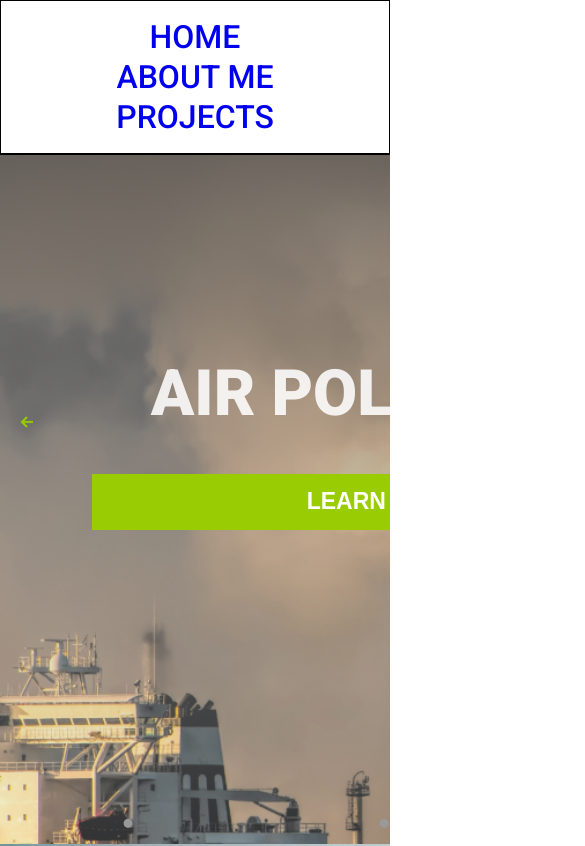
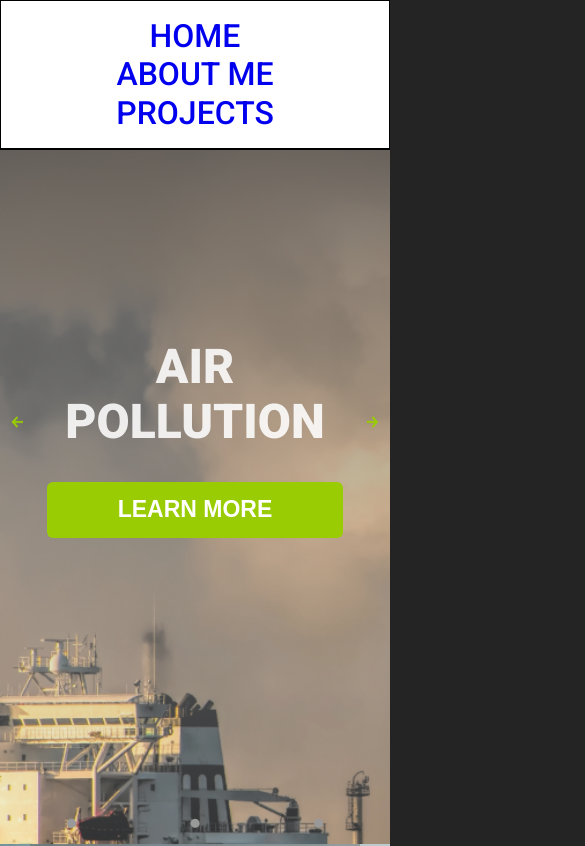
Before and after one commit to Saket2766/Air-Pollution, a React (Vite) app in the folder frontend/: page / in a window 390 px wide. Shown: the top 846 px of the page, 585 px wide, since content can reach past the window. Built offline with nearby package versions, Linux system fonts and the light colour scheme.

Commit message:
modified:   frontend/src/styles/Footer.css     modified:   frontend/src/styles/Sidebar.css 	modified:   frontend/src/styles/home.css 	modified:   frontend/src/styles/navbar.css

```diff
--- a/frontend/src/styles/Footer.css
+++ b/frontend/src/styles/Footer.css
@@ -46,6 +46,6 @@ footer .logos {
     text-align: center;
     align-items: center;
     overflow-x: hidden;
-    width: 768px;
+    width: 100%;
   }
 }
--- a/frontend/src/styles/Sidebar.css
+++ b/frontend/src/styles/Sidebar.css
@@ -55,7 +55,7 @@
     z-index: 150;
     margin: 0;
     width: 100vw;
-    height: 60vh;
+    height: max-content;
     border-radius: 10px;
   }
   .sidebar .sidebar-label {
--- a/frontend/src/styles/home.css
+++ b/frontend/src/styles/home.css
@@ -90,7 +90,7 @@
     width: 100%;
   }
   .slide-title{
-    font-size: 64px;
+    font-size: 3rem;
     line-height: 1.16;
   }
 }
--- a/frontend/src/styles/navbar.css
+++ b/frontend/src/styles/navbar.css
@@ -57,7 +57,7 @@ nav a {
   }
   nav a {
     font-size: 2rem;
-    line-height: 40px;
+    line-height: 1.2;
   }
   nav {
     width: 100%;
```
